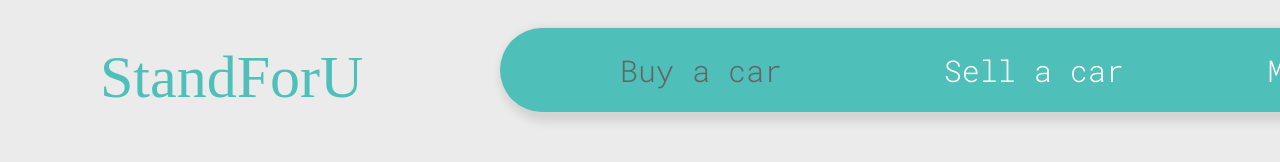
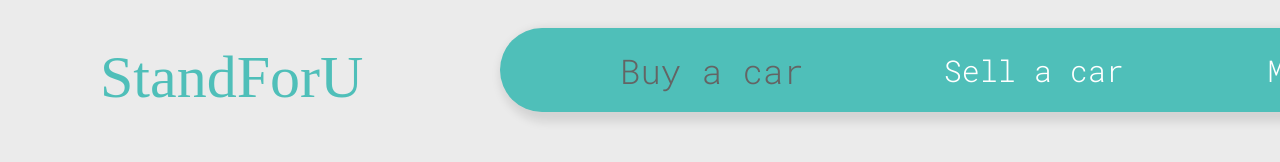
Before and after one commit to JoaoantonioViegas/StandForU, a React (Create React App) app in the folder standforu/: page / in a window 1280 px wide. In both pictures the pointer is over the link "Buy a car". Shown: the top 162 px of the page. Built offline with nearby package versions, Linux system fonts and the light colour scheme; a web font is replaced by a local one.

Commit message:
nav and more

```diff
--- a/standforu/src/components/layout/Navbar.css
+++ b/standforu/src/components/layout/Navbar.css
@@ -18,7 +18,7 @@ color: #4FBFB9;
 }
 
 .buyacar{
-
+    transition: 0.5s;
     position: relative;
     width: 283.64px;
     height: 84px;
@@ -37,6 +37,10 @@ color: #4FBFB9;
     color: #ffffff;
 }
 
+.buyacar:hover{
+    transition: 0.5s;
+    font-size: 34px;
+}
 .sellacar{
 
     position: relative;
@@ -56,6 +60,11 @@ color: #4FBFB9;
 
     color: #ffffff;
 }
+
+.sellacar:hover{
+    transition: 0.5s;
+    font-size: 34px;
+}
 .makeareview{
     position: relative;
     width: 283.64px;
@@ -71,7 +80,14 @@ align-items: center;
     text-align: center;
     text-decoration: none;
 
-color: #ffffff;}
+    color: #ffffff;
+    transition: 0.5s;
+}
+
+.makeareview:hover{
+    transition: 0.5s;
+    font-size: 34px;
+}
 
 .icon{
     position: relative;
@@ -87,8 +103,14 @@ color: #ffffff;}
     display: flex;
     align-items: center;
     text-align: center;
+    transition: 0.5s;
+    color: #ffffff;;
+}
 
-    color: #ffffff;;
+.icon:hover{
+    transition: 0.5s;
+    font-size: 45px;
+
 }
 
 .nav-links{
```
Lines whose indentation alone changed are shown as unchanged.
